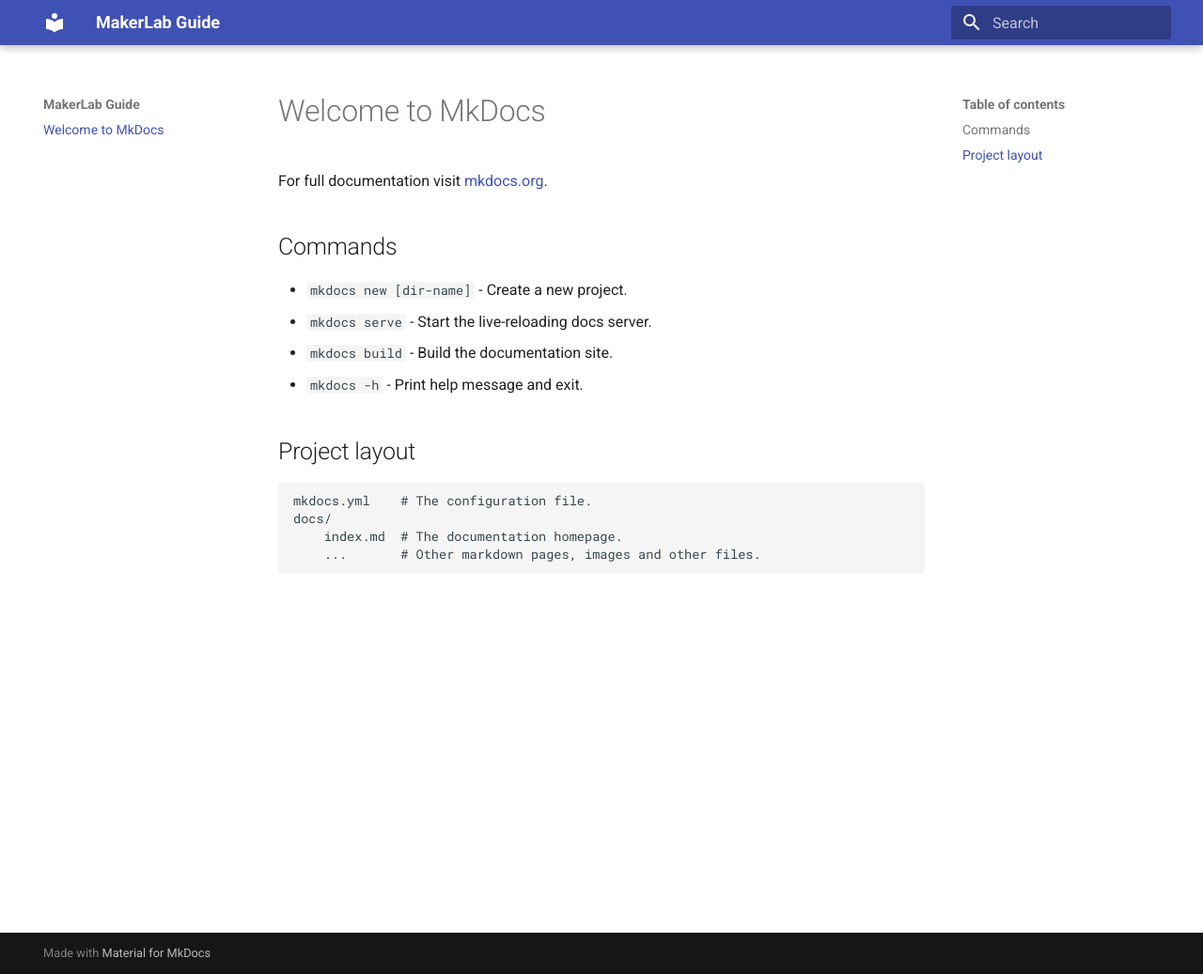
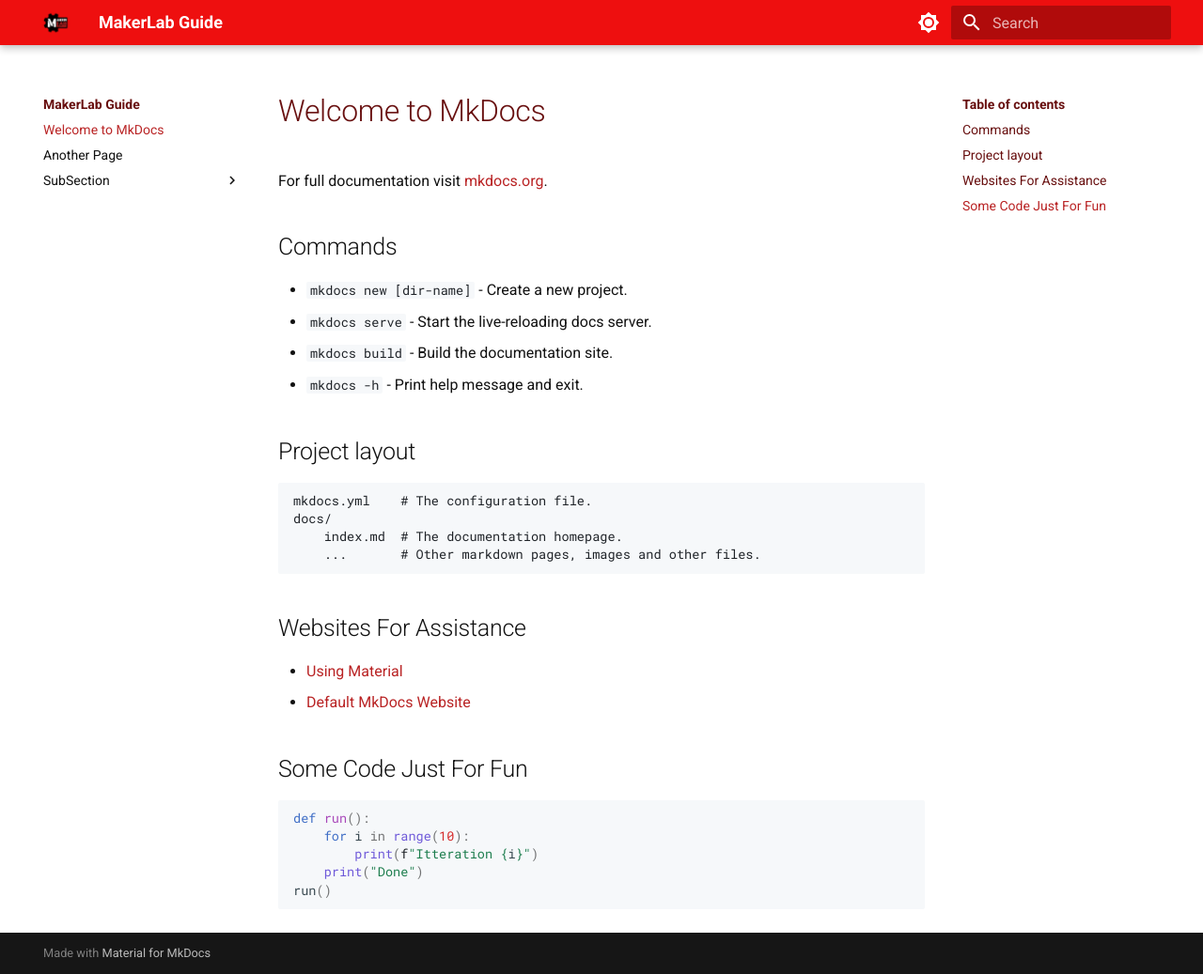
Before and after one commit to Rose-MakerLab/website, an MkDocs documentation site: the page built from docs/index.md, in a window 1280 px wide and 1037 px high. Shown: the whole window at 94% size. Built offline with MkDocs 1.6.1 and Material for MkDocs 9.7.7, drawn with Linux system fonts in a browser that asks for light colours.

Commit message:
made a website that I am happy enough with to submit

````diff
--- a/docs/index.md
+++ b/docs/index.md
@@ -15,3 +15,20 @@
     docs/
         index.md  # The documentation homepage.
         ...       # Other markdown pages, images and other files.
+
+
+## Websites For Assistance
+
+* [Using Material](https://squidfunk.github.io/mkdocs-material/setup/changing-the-colors/)
+* [Default MkDocs Website](https://www.mkdocs.org/)
+
+
+## Some Code Just For Fun
+
+```python
+def run():
+    for i in range(10):
+        print(f"Itteration {i}")
+    print("Done")
+run()
+```
--- /dev/null
+++ b/docs/stylesheets/color_schemes.css
@@ -0,0 +1,49 @@
+[data-md-color-scheme="makerlab-light"] {
+  --md-primary-fg-color:        #EE0F0F;
+  --md-primary-fg-color--light: #ECB7B7;
+  --md-primary-fg-color--dark:  #90030C;
+
+  --md-accent-fg-color: #b92324;
+
+  /* Base surfaces & text */
+  --md-default-bg-color: #ffffff;
+  --md-default-fg-color: #0f0f0f;
+   --md-default-fg-color--light: #680f0f;
+  --md-default-fg-color--lighter: #8e3838;
+  --md-typeset-color: #111111;
+  --md-typeset-headings-color: #111111; /* headings dark in light mode */
+
+  /* Links & code */
+  --md-typeset-a-color: #b92324;
+  --md-code-bg-color: #f6f8fa;
+  --md-code-fg-color: #1f2328;
+}
+
+[data-md-color-scheme="makerlab-dark"] {
+  --md-primary-fg-color:        #b92324;
+  --md-primary-fg-color--light: #ECB7B7;
+  --md-primary-fg-color--dark:  #90030C;
+
+
+  --md-accent-fg-color: #b92324;
+
+  /* Base surfaces & text */
+  --md-default-bg-color: #291e1e;  /* deep neutral, not pure black */
+  --md-default-fg-color: #e6e6e6;
+  --md-default-fg-color--light: #ffdfdf;
+  --md-default-fg-color--lighter: #fff0f0;
+  --md-typeset-color: #eeeeee;
+  --md-typeset-headings-color: #ffdfdf; /* headings white in dark mode */
+
+  /* Links & code */
+  --md-typeset-a-color: #b92324;
+  --md-code-bg-color: #221616;
+  --md-code-fg-color: #e6edf3;
+
+  /* Typeset `kbd` color shades */
+  --md-typeset-kbd-color:            hsla(var(--md-hue), 15%, 90%, 0.12);
+  --md-typeset-kbd-accent-color:     hsla(var(--md-hue), 15%, 90%, 0.2);
+  --md-typeset-kbd-border-color:     hsla(var(--md-hue), 15%, 14%, 1);
+
+
+}
--- a/mkdocs.yml
+++ b/mkdocs.yml
@@ -2,6 +2,26 @@
 site_url: https://mydomain.org/mysite
 theme:
   name: material
+  language: en
+  logo: assets/logo.png
+  favicon: assets/favicon.png
+  palette:
+    # Palette toggle for light mode
+    - scheme: makerlab-light
+      toggle:
+        icon: material/brightness-7
+
+
+        name: Switch to dark mode
+
+    # Palette toggle for dark mode
+    - scheme: makerlab-dark
+      toggle:
+        icon: material/brightness-4
+        name: Switch to light mode
+
+extra_css:
+  - stylesheets/color_schemes.css
 
 markdown_extensions:
 
````
Also changed, not shown: docs/SubSection/index.md (added, +5 -0 lines), docs/otherpage.md (added, +9 -0 lines), docs/assets/favicon.png (added), docs/assets/logo.png (added).
